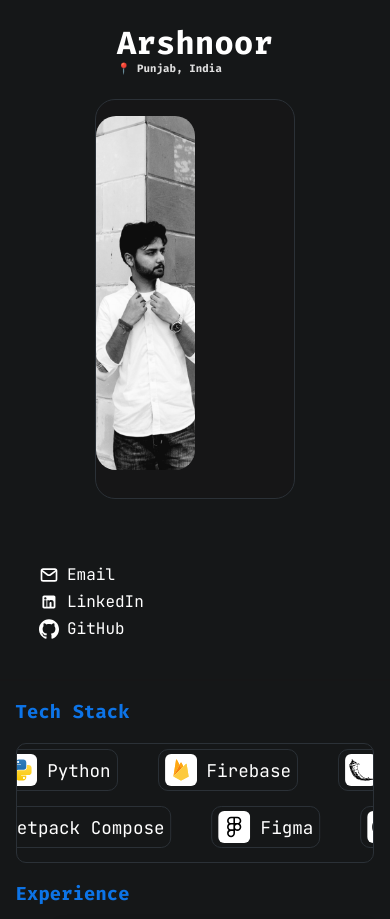
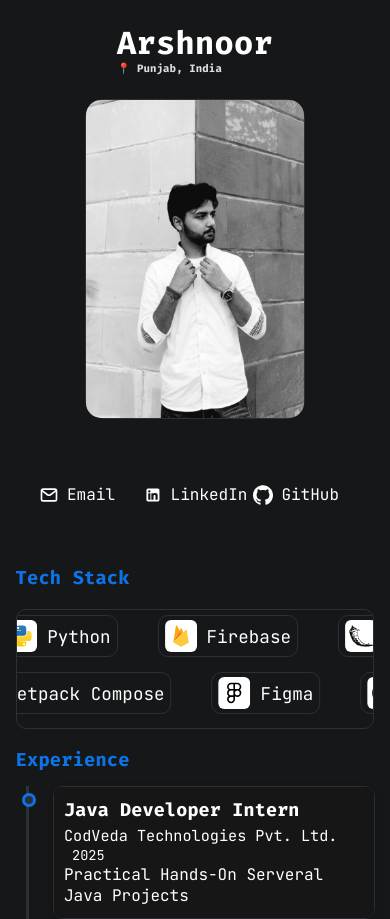
Before and after one commit to nxxr-07/nxxr, a Flask app: page / in a window 390 px wide. Shown: the top 919 px of the page. Run offline with Flask 3, Linux system fonts and the light colour scheme.

Commit message:
MInor UI

```diff
--- a/Website/static/styles.css
+++ b/Website/static/styles.css
@@ -1,4 +1,3 @@
-
 @font-face {
     font-family: "Fira Code";
     src: url("font/FiraMono-Bold.ttf") format("truetype");
@@ -440,12 +439,34 @@ body {
         font-size: 2rem;
         text-align: center;
     }
+    .about-image-container {
+        width: 220px;
+        height: 320px;
+        min-width: 120px;
+        min-height: 180px;
+        margin-bottom: 0;
+    }
     .about-image {
-        margin-top: 16px;
-        margin-bottom: 24px;
-        max-width: 100px;
+        max-width: 100%;
+        height: 100%;
+        margin-top: 0;
+        margin-bottom: 0;
+    }
+    .about-image img {
+        width: 100%;
+        height: 100%;
+        min-width: 120px;
+        min-height: 180px;
+        border-radius: 15px;
+    }
+    .about-image-info {
+        width: 100%;
+        height: 100%;
+        padding: 12px;
+        font-size: 0.9rem;
     }
     .profile-links {
+        flex-direction: row;
         gap: 6px;
         padding: 40px 10vw 40px 10vw;
     }
```
